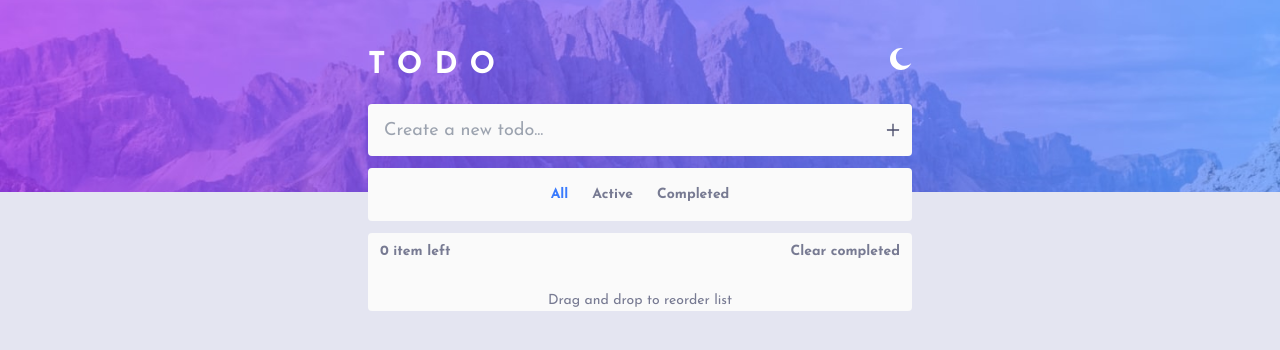
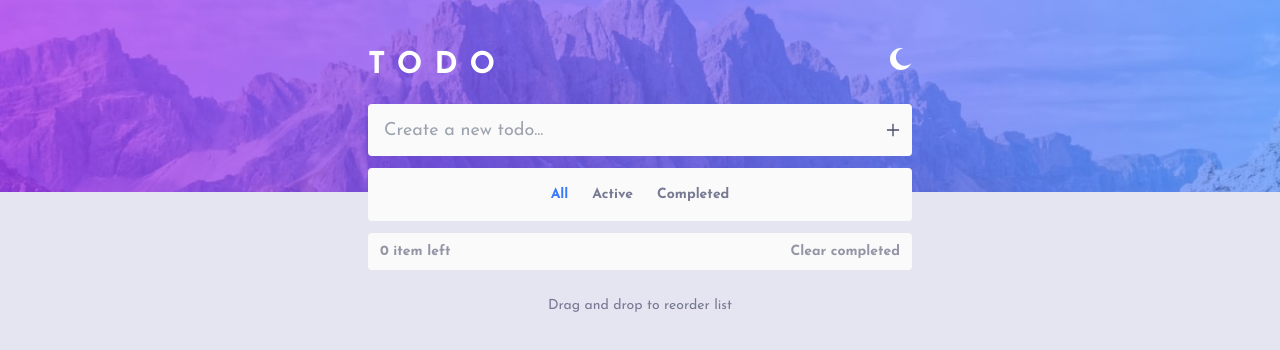
Before and after one commit to VladimirPariy/todo-TS-RTK-Tailwind, a React (Create React App) app: page / in a window 1280 px wide. Shown: the top 350 px of the page. Built offline with nearby package versions, Linux system fonts and the light colour scheme.

Commit message:
fixed styles by completed items

```diff
--- a/src/App.module.scss
+++ b/src/App.module.scss
@@ -29,3 +29,10 @@
   background: $Dark-Very-Dark-Blue no-repeat center top fixed;
   background-size: cover;
 }
+
+.text {
+  font-size: 14px;
+  text-align: center;
+  margin: 25px 0 0 0;
+  color: $Dark-Dark-Grayish-Blue;
+}
--- a/src/App.tsx
+++ b/src/App.tsx
@@ -19,6 +19,7 @@ const App: FC = () => {
           <AddFormTodo/>
           <FiltersPanel/>
           <TodoList/>
+          <div className={cl.text}>Drag and drop to reorder list</div>
         </div>
 
       </div>
--- a/src/components/ExtraMenu/ExtraMenu.module.scss
+++ b/src/components/ExtraMenu/ExtraMenu.module.scss
@@ -4,13 +4,13 @@
   @apply flex justify-between py-2 px-3;
   font-size: 14px;
   .activeItem {
-    color: $Dark-Dark-Grayish-Blue;
+    color: $Light-Dark-Grayish-Blue;
     font-weight: bold;
     cursor: default;
   }
 
   .clearCompleted {
-    color: $Dark-Dark-Grayish-Blue;
+    color: $Light-Dark-Grayish-Blue;
     font-weight: bold;
   }
   .clearCompleted:hover {
--- a/src/components/TodoItem/TodoItem.module.scss
+++ b/src/components/TodoItem/TodoItem.module.scss
@@ -31,8 +31,17 @@
     @apply px-4 flex-grow-0 flex-shrink-0;
 
   }
+
 }
-
+.completed{
+  @apply line-through;
+  color: $Light-Light-Grayish-Blue;
+}
+.completed.dark{
+  color: $Dark-Very-Dark-Grayish;
+}
 .containerTodo.dark {
   border-color: $Dark-Very-Dark-Grayish;
+
+  //Dark-Very-Dark-Grayish
 }
--- a/src/components/TodoItem/TodoItem.tsx
+++ b/src/components/TodoItem/TodoItem.tsx
@@ -9,7 +9,7 @@ import {useTheme} from "../../hooks/useTheme";
 
 const TodoItem: FC<ITodo> = ({title, id, completed}) => {
   const dispatch = useAppDispatch()
-    // const [isChecked, setIsChecked] = useState<boolean>(false)
+
   const toggleCheckboxHandler = () => {
     dispatch(toggleTodo(id))
   }
@@ -18,9 +18,9 @@ const TodoItem: FC<ITodo> = ({title, id, completed}) => {
     dispatch(deleteTodo(id))
   }
   const getContainerTodoClassName = useTheme('containerTodo', cl)
-//className={[cl['checkboxInput'], cl[completed ? "checkboxActive" : ""]].join(' ')}
+
   return (
-        <div className={getContainerTodoClassName}>
+    <div className={`${getContainerTodoClassName} ${completed ? cl.completed : ''}`}>
 
       <input className={cl.checkbox}
              type="checkbox"
--- a/src/components/TodoList/TodoList.module.scss
+++ b/src/components/TodoList/TodoList.module.scss
@@ -3,13 +3,6 @@
 .containerList {
   @apply relative z-10 rounded;
 
-}
-
-.text {
-  font-size: 14px;
-  text-align: center;
-  margin: 20px 0 0 0;
-  color: $Dark-Dark-Grayish-Blue;
 }
 
 .containerList.light {
--- a/src/components/TodoList/TodoList.tsx
+++ b/src/components/TodoList/TodoList.tsx
@@ -20,7 +20,7 @@ const TodoList: FC = () => {
         <TodoItem key={todo.id} title={todo.title} completed={todo.completed} id={todo.id}/>
       ))}
       <ExtraMenu/>
-      <div className={cl.text}>Drag and drop to reorder list</div>
+
     </div>
   );
 };
```
Lines whose indentation alone changed are shown as unchanged.
